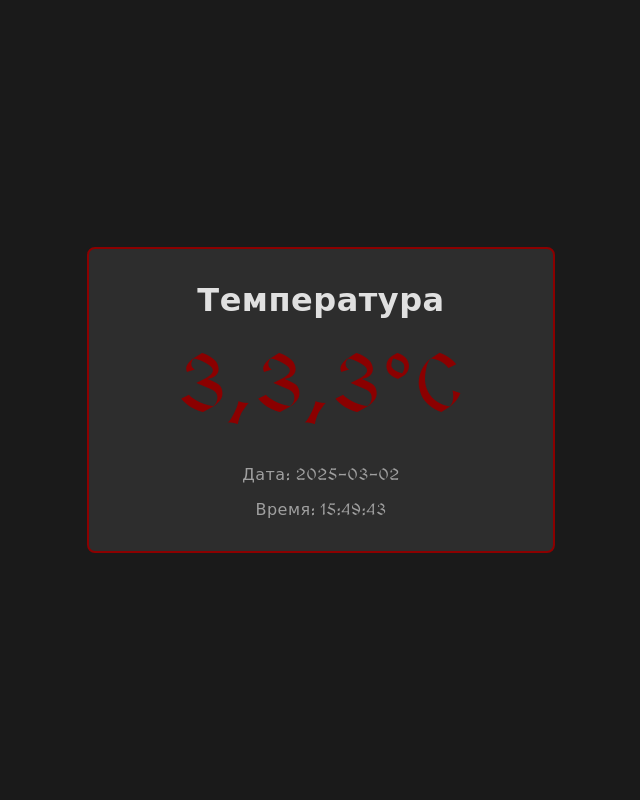
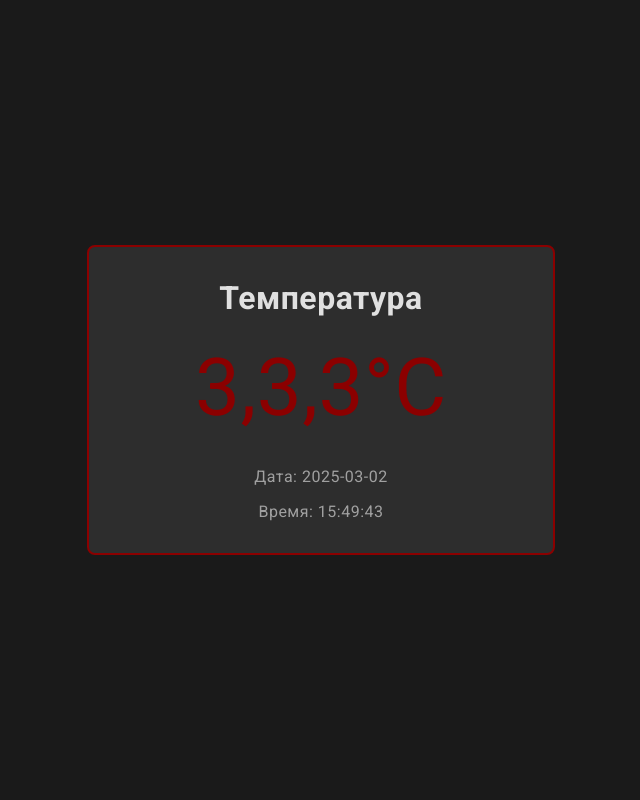
Before and after one commit to dmitray27/esp32-telegram, a Flask app: page / in a window 1280 px wide. Shown: the whole page, without its empty margins (319-959 px from the left). Run offline with Flask 3, Linux system fonts and the light colour scheme; data that the repository does not hold is empty.

Commit message:
Update index.html

```diff
--- a/templates/index.html
+++ b/templates/index.html
@@ -5,18 +5,18 @@
     <meta name="viewport" content="width=device-width, initial-scale=1.0">
     <title>Монитор температуры</title>
     <style>
-        @import url('https://fonts.googleapis.com/css2?family=MedievalSharp&display=swap');
+        @import url('https://fonts.googleapis.com/css2?family=Roboto:wght@400;700&display=swap');
 
         :root {
             --text-primary: #e0e0e0;
             --text-secondary: #a0a0a0;
             --bg-primary: #1a1a1a;
             --accent: #8b0000;
-            --font-primary: 'MedievalSharp', cursive;
+            --font-primary: 'Roboto', sans-serif; /* Новый шрифт */
         }
 
-        /* Шрифт для всех элементов внутри контейнера */
-        .container * {
+        /* Шрифт для всех элементов */
+        body, .container * {
             font-family: var(--font-primary) !important;
             letter-spacing: 0.5px;
         }
@@ -43,12 +43,14 @@
         h1 {
             margin: 0 0 1.5rem;
             font-size: 2rem;
+            font-weight: 700; /* Полужирный */
         }
 
         .temperature {
             font-size: 5rem;
             color: var(--accent);
             margin: 1rem 0;
+            font-weight: 400; /* Обычный */
         }
 
         .meta-info {
@@ -63,6 +65,7 @@
             align-items: center;
             justify-content: center;
             gap: 0.5rem;
+            font-weight: 400;
         }
     </style>
 </head>
```
